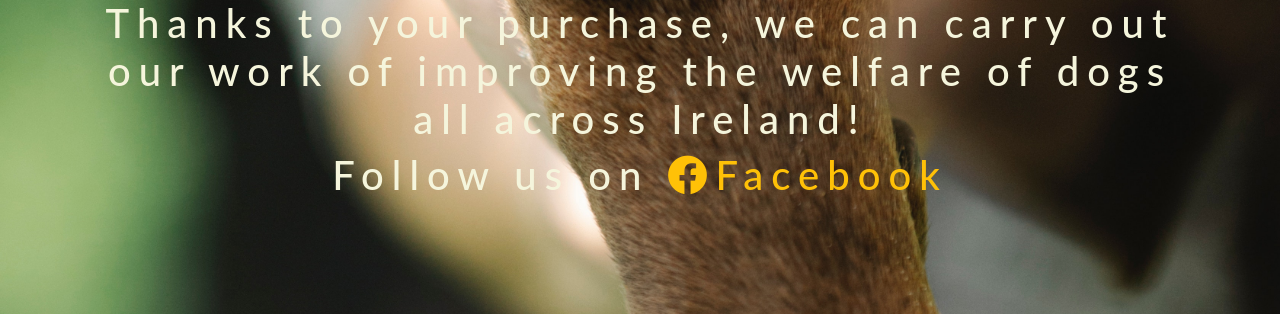
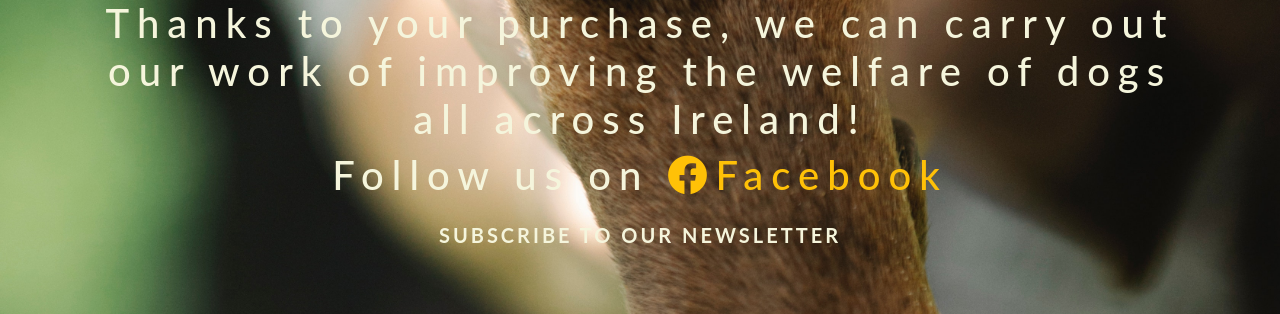
Before and after one commit to ANNAhabANNA/high_paw_support_us_more_v1, a Django app: page / in a window 1280 px wide. Shown: the part 486-800 px from the top of the page. Run offline with Django 3.2, Linux system fonts and the light colour scheme; parts of the project's set-up code (start-up, migrations or seed data) failed here and were passed over; some libraries are stand-ins or nearby versions.

Commit message:
Add favicon and subscription link

```diff
--- a/home/templates/home/index.html
+++ b/home/templates/home/index.html
@@ -26,8 +26,11 @@
             </div>
             <div class="col-12 col-md-12 my-auto">
                 <h1>
-                    Follow us on <a  class="text-warning" href="https://www.facebook.com/profile.php?id=100088988044337"><i class="fa-brands fa-facebook"></i>Facebook</a>
+                    Follow us on <a class="text-warning" href="https://www.facebook.com/profile.php?id=100088988044337"><i class="fa-brands fa-facebook"></i>Facebook</a>
                 </h1>
+                <a class="text-warning" href="{% url 'subscription' %}">
+                    <h5 class="text-uppercase my-4"><strong>Subscribe to our newsletter</strong></h5>
+                </a>
             </div>
         </div>
     </div>
--- a/templates/base.html
+++ b/templates/base.html
@@ -12,10 +12,10 @@
         <meta name="description" content="High Paw Support Us More Charity Support For Dogs. Our mission is to bring an end to the destruction of stray and abandoned dogs in Ireland.">
         <meta name="keywords" content="dog charity, dog support, charity donation, dog charity gifts, educational school visit with dog,
             clean bill of health, feed dog for a month, flea and worm treatment for dog, thoughtful gifts, abandoned dogs support, dog toys, dog leads, tshirts with charity logo">
-
     {% endblock %}
 
     {% block extra_meta %}
+
     {% endblock %}
 
     {% block corecss %}
@@ -46,6 +46,7 @@
     {% endblock %}
 
     <title>High Paw {% block extra_title %}{% endblock %}</title>
+    <link rel="shortcut icon" type="image/png" href="{% static 'favicon.ico' %}"/>
   </head>
   <body class="d-flex flex-column h-100">
     <header class="container-fluid fixed-top">
```
Also changed, not shown: high_paw_shop/settings.py (+4 -4 lines), static/favicon.ico (added).
